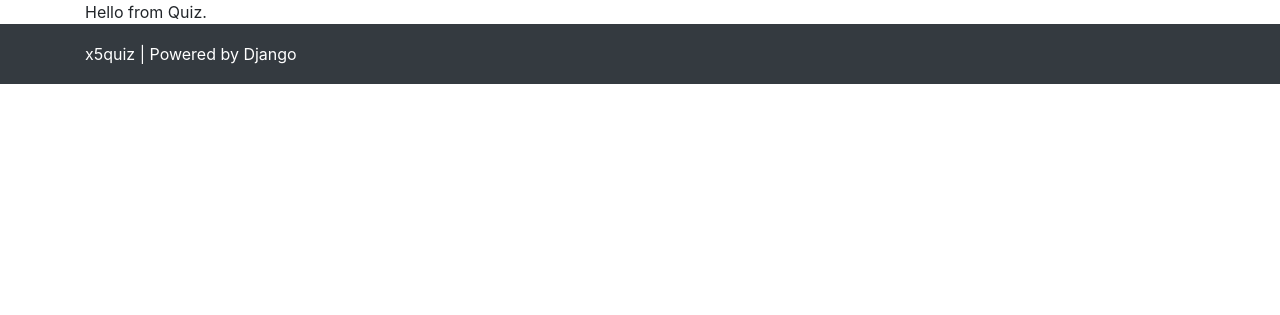
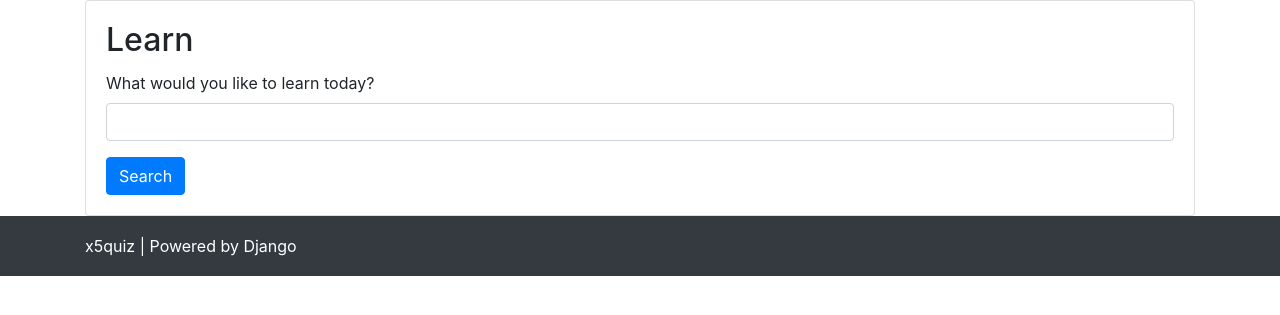
Before and after one commit to gregpr07/x5quiz, a Django app: page /quiz/ in a window 1280 px wide. Shown: the part 56-371 px from the top of the page. Run offline with Django 3.2, Linux system fonts and the light colour scheme; some libraries are stand-ins or nearby versions.

Commit message:
Added search form.

```diff
--- a/quiz/templates/quiz/index.html
+++ b/quiz/templates/quiz/index.html
@@ -1,5 +1,18 @@
 {% extends "layout/default.html" %}
 
 {% block content %}
-    Hello from Quiz.
+    <div class="card">
+        <div class="card-body">
+            <h2 class="card-title">Learn</h2>
+            <div class="card-text">
+                <form>
+                    <div class="form-group">
+                        <label for="categoryInput">What would you like to learn today?</label>
+                        <input type="text" class="form-control" id="categoryInput" aria-describedby="categoryHelp" placeholder="">
+                    </div>
+                    <button type="button" class="btn btn-primary">Search</button>
+                </form>
+            </div>
+        </div>
+    </div>
 {% endblock %}
```
